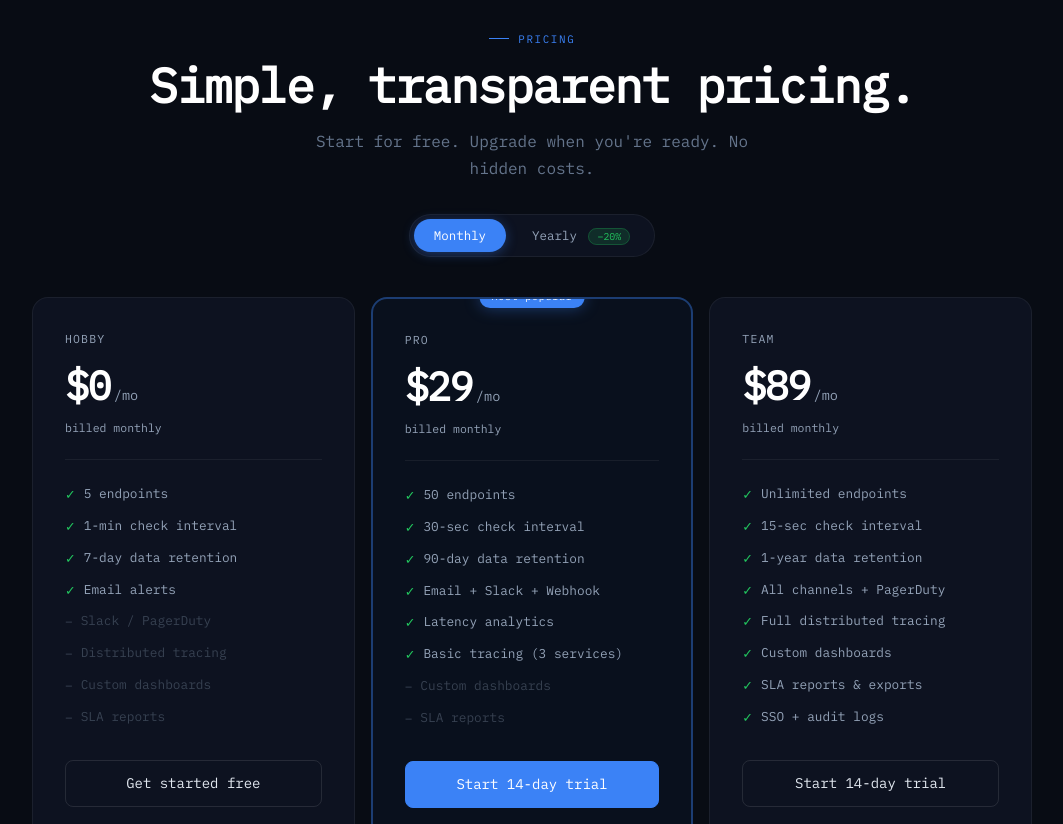
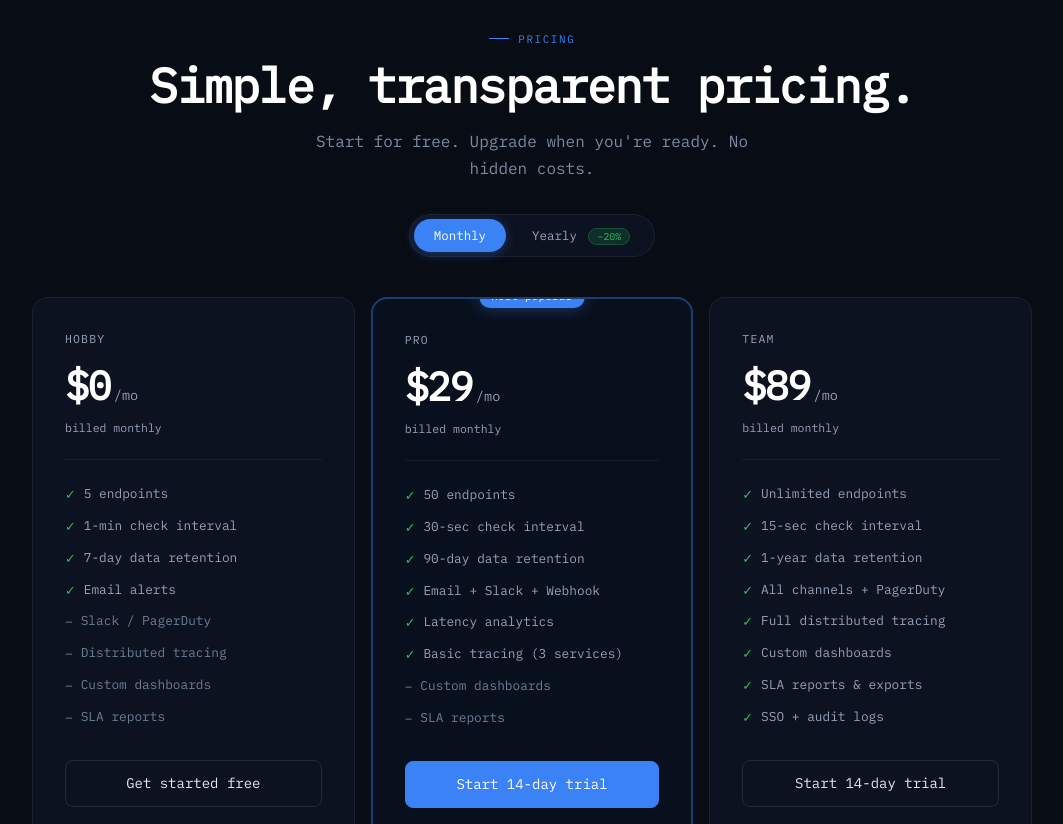
Before and after one commit to doceee/api-monitor-landing, a Nuxt app: page / in a window 1280 px wide. Shown: the part 2840-3664 px from the top of the page, without its empty margins (108-1171 px from the left). Built offline with nearby package versions, Linux system fonts and the light colour scheme.

Commit message:
update text colors in multiple components and configure Vite CSS settings in nuxt.config.ts

```diff
--- a/assets/css/main.css
+++ b/assets/css/main.css
@@ -321,7 +321,7 @@ body {
 	}
 	.sec-desc {
 		font-size: 1rem;
-		color: #64748b;
+		color: #7a8ba0;
 		line-height: 1.7;
 		max-width: 48ch;
 		font-weight: 300;
--- a/components/AppFooter.vue
+++ b/components/AppFooter.vue
@@ -29,7 +29,7 @@
 				</a>
 			</li>
 		</ul>
-		<small class="font-mono text-[0.7rem] text-[#64748b]">
+		<small class="font-mono text-[0.7rem] text-[#7a8ba0]">
 			© {{ year }} Traceway, Inc.
 		</small>
 	</footer>
--- a/components/PricingSection.vue
+++ b/components/PricingSection.vue
@@ -101,7 +101,7 @@
 							:class="
 								feat.included
 									? 'text-[#94a3b8]'
-									: 'text-[#374151]'
+									: 'text-[#6b7f95]'
 							"
 						>
 							<span
@@ -109,7 +109,7 @@
 								:class="
 									feat.included
 										? 'text-[#22c55e]'
-										: 'text-[#374151]'
+										: 'text-[#6b7f95]'
 								"
 							>
 								{{ feat.included ? '✓' : '–' }}
--- a/nuxt.config.ts
+++ b/nuxt.config.ts
@@ -1,6 +1,12 @@
 export default defineNuxtConfig({
 	devtools: { enabled: true },
 	modules: ['@nuxtjs/tailwindcss', '@vueuse/nuxt', '@nuxt/eslint'],
+
+	vite: {
+		build: {
+			cssCodeSplit: false,
+		},
+	},
 
 	app: {
 		head: {
```
